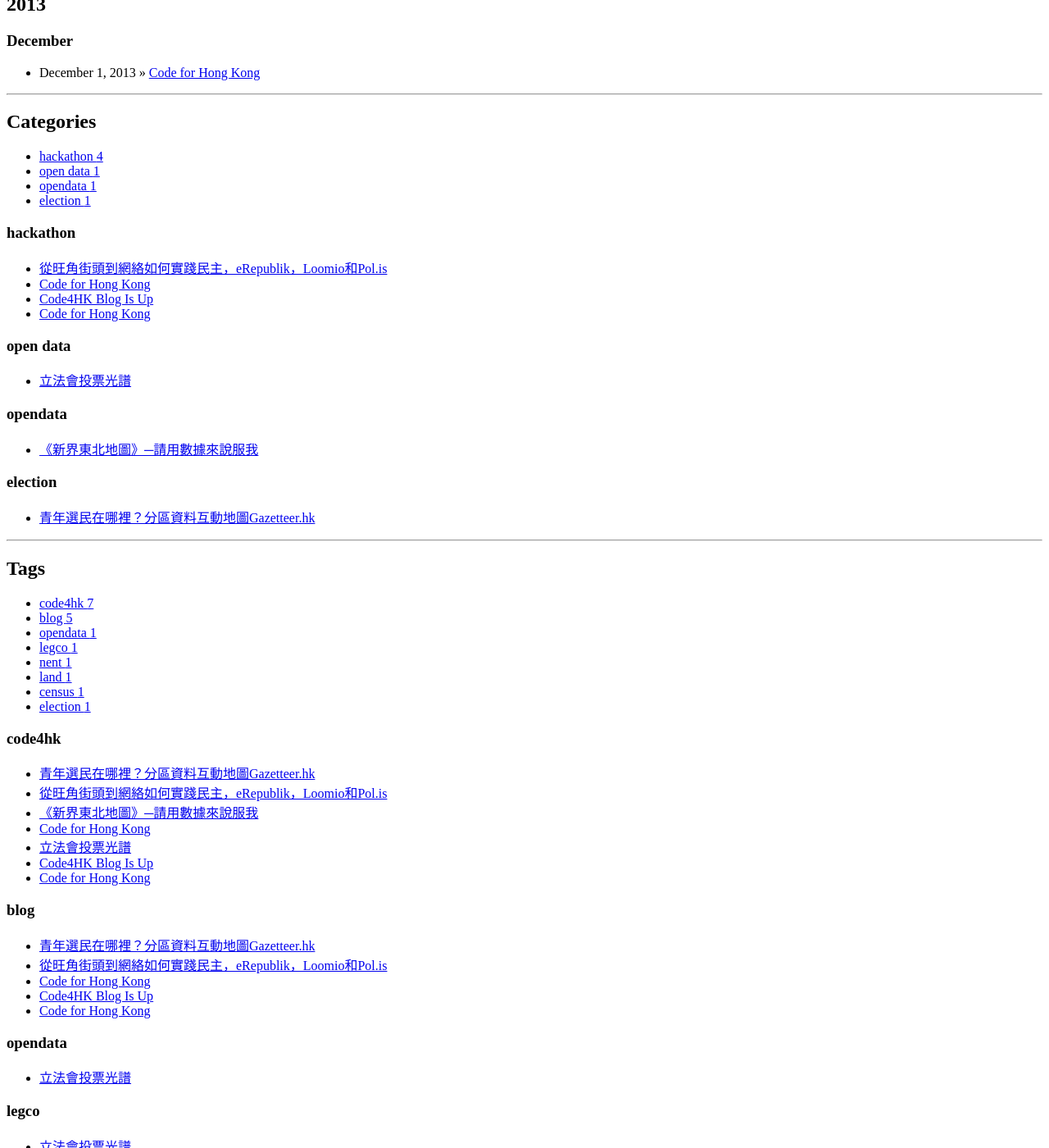
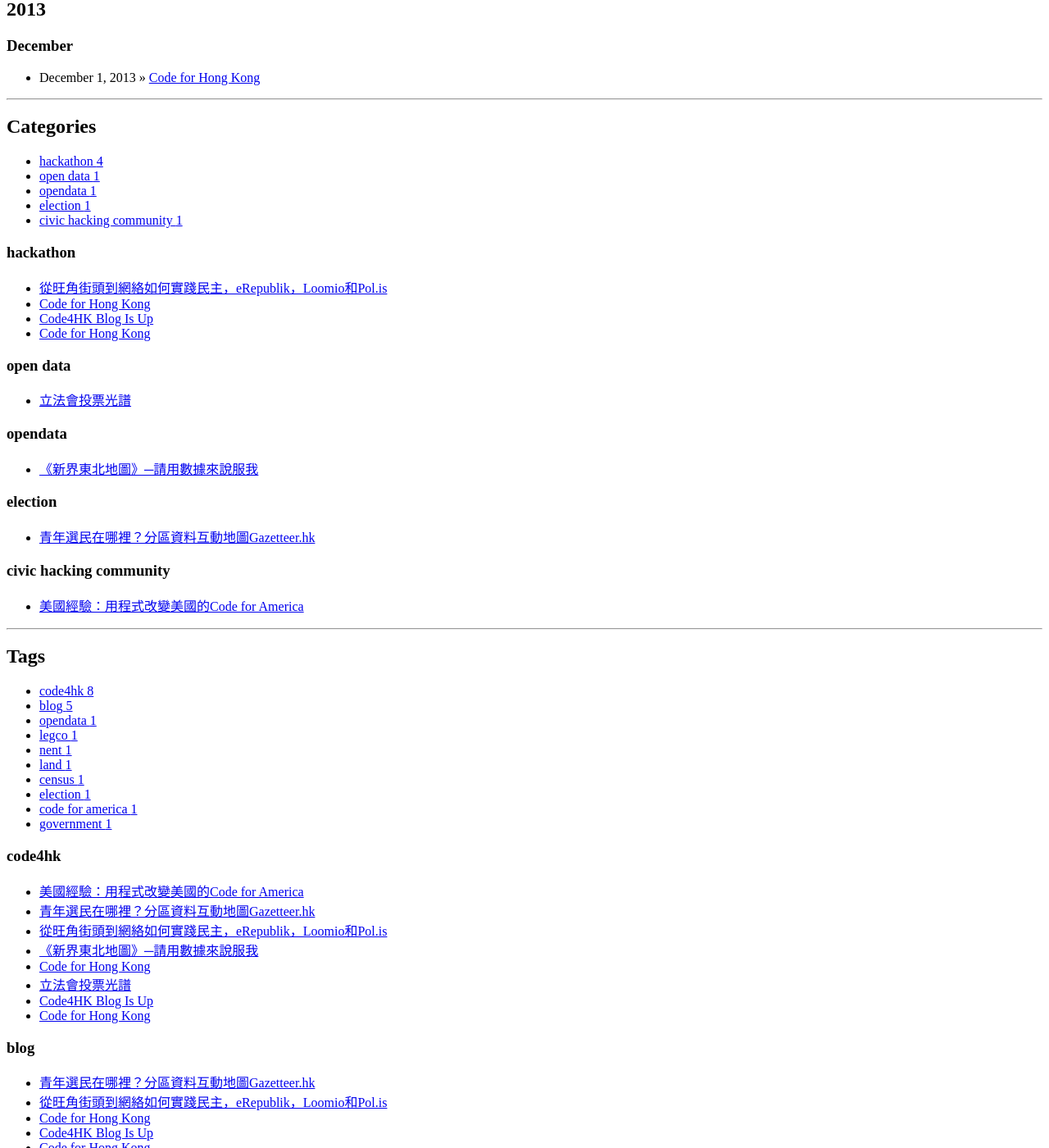
Before and after one commit to code4hk/code4hk.github.io, a Jekyll site: the page built from blogs.html, in a window 1280 px wide and 1400 px high, scrolled down 845 px. Shown: the whole window at 82% size. Built offline with Jekyll 4.4.1, drawn with Linux system fonts in a browser that asks for light colours; Markdown is read by kramdown in place of the engine named in the settings; some of the changed text lies outside the part shown.

Commit message:
Update 2014-12-14-cfa.md

```diff
--- a/_posts/2014-12-14-cfa.md
+++ b/_posts/2014-12-14-cfa.md
@@ -1,3 +1,13 @@
+---
+layout: post
+category : civic hacking community
+author: vincentlaucy
+author_url: http://github.com/vincentlaucy
+title: "美國經驗：用程式改變美國的Code for America"
+tagline: "Code for America 介紹及分享會"
+tags : [code4hk, code for america, government]
+---
+
 探討城市規劃和社區建設，黃英琦女土有這樣的寄語。
 
 >改變資本主導的城市發展思維，必須由主導話語權和開源運動做起。我期待著有香港青年能仿效“Code for America＂，那是個由IT 人發起，希望改善公共管治和社區發展的運動，他們在美國各城推動政府公開數據，建立數碼資料庫，就IT 如何促進社區參與提出新方案，例如設計不同的Apps，讓政府與市民進行更有效的溝通。若形象比較「宅」的IT人，也有改變社會和參與的一團火，為何我們不可以？
```
